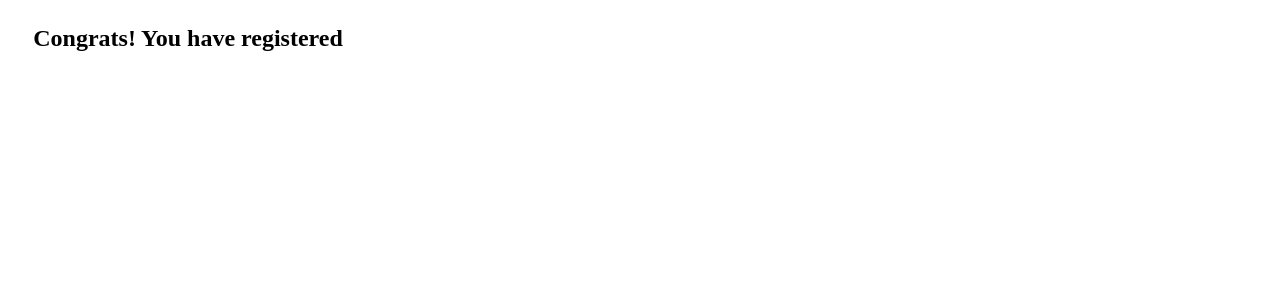
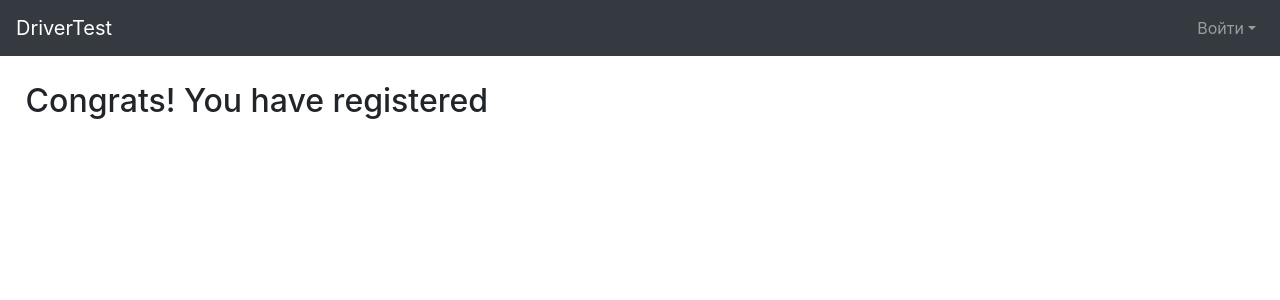
Before and after one commit to school-letovo/licenseexam_web, a Django app: page / in a window 1280 px wide. Shown: the top 300 px of the page. Run offline with Django 3.2, Linux system fonts and the light colour scheme; some libraries are stand-ins or nearby versions.

Commit message:
Added navbar to index page

```diff
--- a/licenseexam/views.py
+++ b/licenseexam/views.py
@@ -19,7 +19,7 @@ from rest_framework.response import Response
 
 
 def index(request):
-    return render(request, "index.html")
+    return render(request, "index.html", {"title": "Page"})
 
 
 @csrf_exempt
--- a/templates/base.html
+++ b/templates/base.html
@@ -19,23 +19,23 @@
 </head>
 <body>
 <nav class="navbar navbar-expand-lg navbar-dark bg-dark sticky-top">
-    <div class="collapse navbar-collapse" id="navbarSupportedContent">
-        <ul class="navbar-nav mr-auto" >
     <a class="navbar-brand" href="/">DriverTest</a>
+    <div class="navbar-collapse collapse w-100 order-3 dual-collapse2">
+        <ul class="navbar-nav ml-auto">
             {% if user.is_authenticated %}
                 <li class="nav-item dropdown">
-                <a class="nav-link dropdown-toggle" href="#" id="navbarDropdown" role="button"
-                   data-toggle="dropdown" aria-haspopup="true" aria-expanded="false">{{ user.username }}</a>
-                <div class="dropdown-menu" aria-labelledby="navbarDropdown">
+                <span class="nav-link dropdown-toggle" href="#" id="navbarDropdown" role="button"
+                      data-toggle="dropdown" aria-haspopup="true" aria-expanded="false">{{ user.username }}</span>
+                    <div class="dropdown-menu dropdown-menu-right" aria-labelledby="navbarDropdown">
                         <a class="dropdown-item" href="/account">Личный кабинет</a>
                         <a class="dropdown-item" href="/logout">Выйти</a>
                     </div>
                 </li>
             {% else %}
                 <li class="nav-item dropdown">
-                <a class="nav-link dropdown-toggle" href="#" id="navbarDropdown1" role="button"
-                   data-toggle="dropdown" aria-haspopup="true" aria-expanded="false">Войти</a>
-                <div class="dropdown-menu" aria-labelledby="navbarDropdown">
+                <span class="nav-link dropdown-toggle" href="#" id="navbarDropdown1" role="button"
+                      data-toggle="dropdown" aria-haspopup="true" aria-expanded="false">Войти</span>
+                    <div class="dropdown-menu dropdown-menu-right" aria-labelledby="navbarDropdown">
                         <a class="dropdown-item" href="/login">Войти</a>
                         <a class="dropdown-item" href="/signup">Зарегистрироваться</a>
                     </div>
--- a/templates/index.html
+++ b/templates/index.html
@@ -1,13 +1,8 @@
-<!DOCTYPE html>
-<html lang="en">
-<head>
-    <meta charset="UTF-8">
-    <title>Page</title>
-</head>
-<body>
+{%  extends "base.html" %}
+
+{%  block content %}
 <div style="margin: 2%;">
     <h2>Congrats! You have registered</h2>
 
 </div>
-</body>
-</html>
+{% endblock %}
```
Lines whose indentation alone changed are shown as unchanged.
